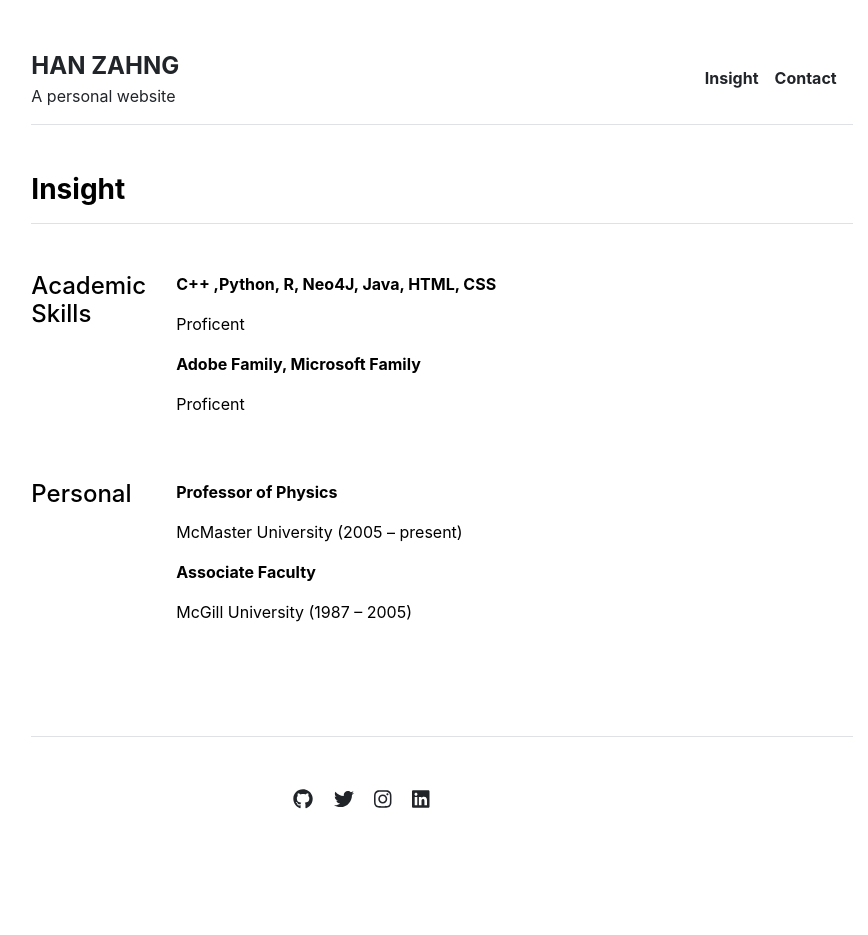
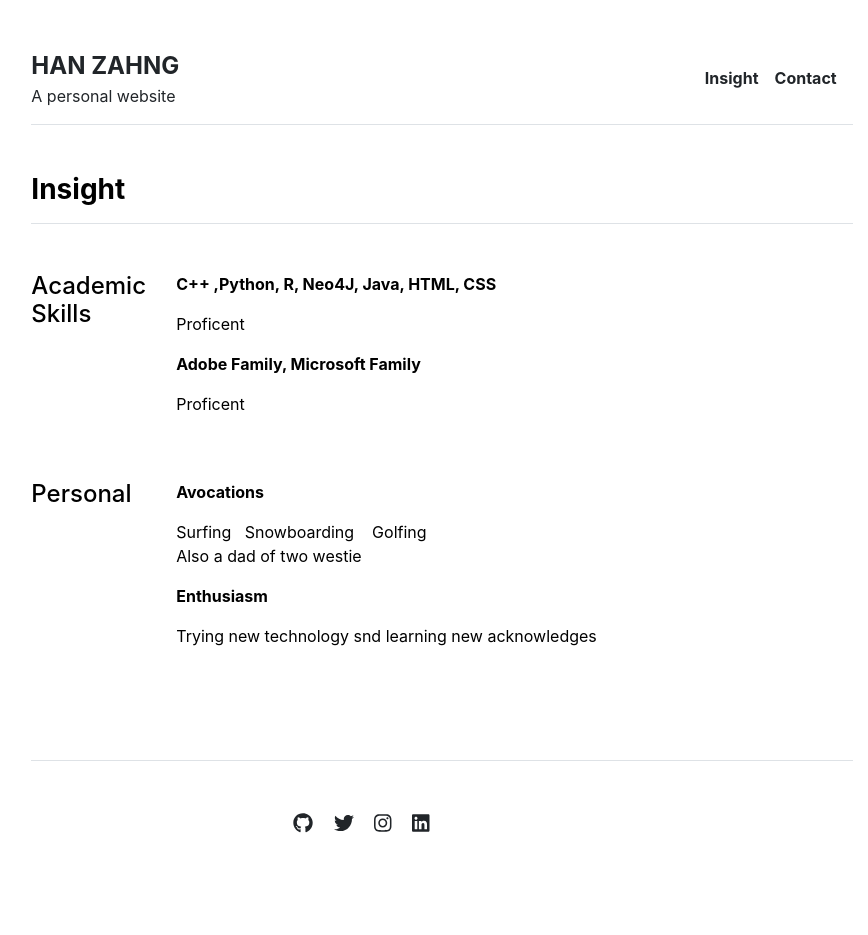
Before and after one commit to dukerosen/personal-website, a Jekyll site: the page built from cv.md, in a window 1280 px wide. Shown: the whole page, without its empty margins (198-1066 px from the left). Built offline with Jekyll 4.4.1, drawn with Linux system fonts in a browser that asks for light colours; before the commit the page ends 911 px from its top, so only the background shows below that.

Commit message:
Update academic-experience.yml

```diff
--- a/_data/cv/academic-experience.yml
+++ b/_data/cv/academic-experience.yml
@@ -1,5 +1,5 @@
-- title: 'Professor of Physics'
-  description: 'McMaster University (2005 – present)'
+- title: 'Avocations'
+  description: 'Surfing &nbsp;&nbsp;Snowboarding &nbsp;&nbsp; Golfing <br> Also a dad of two westie'
 
-- title: 'Associate Faculty'
-  description: 'McGill University (1987 – 2005)'
+- title: 'Enthusiasm'
+  description: 'Trying new technology snd learning new acknowledges'
```
